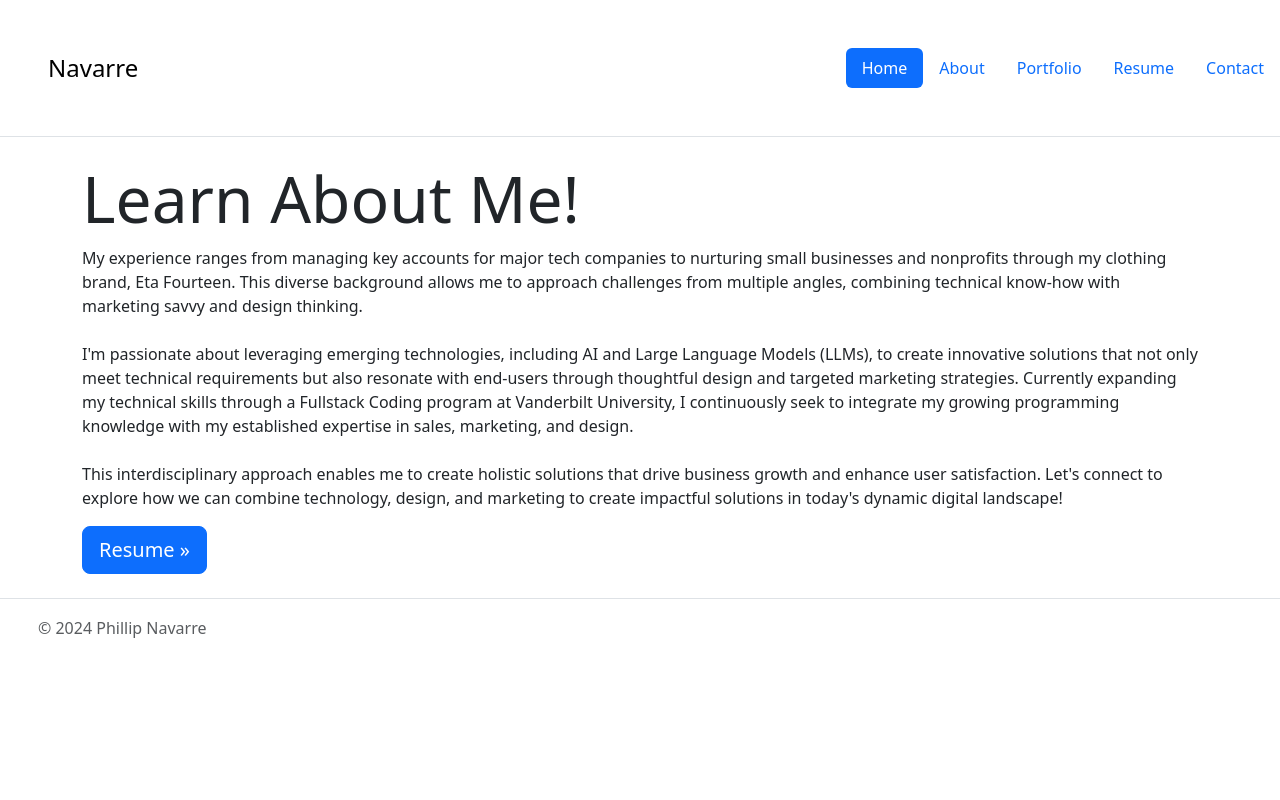
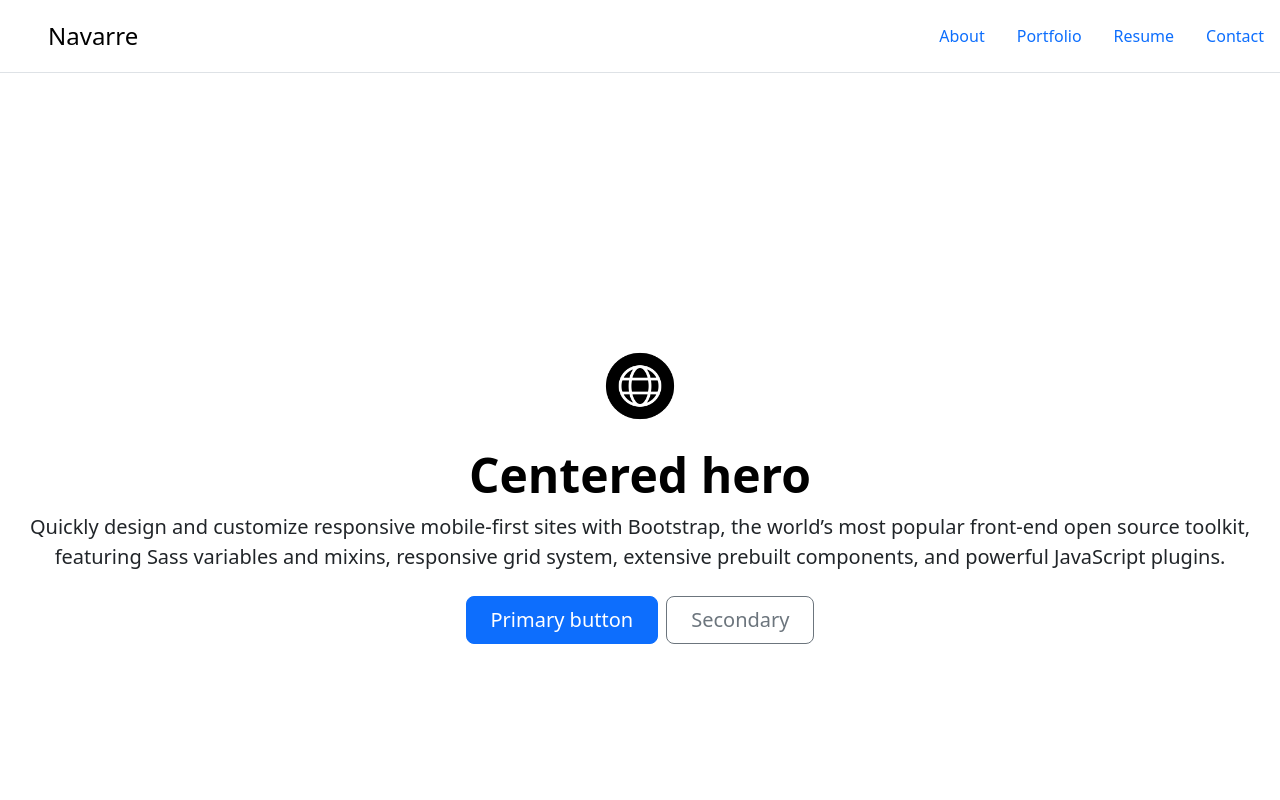
Before and after one commit to One4TheNation/ReactProj, a React (Vite) app: page / in a window 1280 px wide. Shown: the top 800 px of the page. Built offline with nearby package versions, Linux system fonts and the light colour scheme.

Commit message:
updating project main/about/resume

```diff
--- a/src/components/Header.jsx
+++ b/src/components/Header.jsx
@@ -5,7 +5,7 @@ function Header() {
   const currentPage = useLocation().pathname;
 
   return (
-    <header className="header header-expand-xl d-flex flex-wrap justify-content-center py-5 mb-4 border-bottom">
+    <header className="header header-expand-xl d-flex flex-wrap justify-content-center py-3 mb-4 border-bottom">
       <Link
         to="/"
         className="d-flex align-items-center mb-3 mb-md-0 me-md-auto link-body-emphasis text-decoration-none"
@@ -18,14 +18,9 @@ function Header() {
 
       <ul className="nav nav-pills">
         <li className="nav-item">
-          <a href="#" className="nav-link active" aria-current="page">
-            Home
-          </a>
-        </li>
-        <li className="nav-item">
-          <a href="#" className="nav-link">
+          <Link to="/about" className="nav-link">
             About
-          </a>
+          </Link>
         </li>
         <li className="nav-item">
           <a href="#" className="nav-link">
--- a/src/main.jsx
+++ b/src/main.jsx
@@ -4,6 +4,7 @@ import { createBrowserRouter, RouterProvider } from "react-router-dom";
 import App from "./App.jsx";
 import "bootstrap/dist/css/bootstrap.min.css";
 
+import MainPage from "./pages/MainPage.jsx";
 import AboutPage from "./pages/AboutPage.jsx";
 // import PortfolioPage from "./pages/PortfolioPage.jsx";
 // import ContactPage from "./pages/ContactPage.jsx";
@@ -16,6 +17,10 @@ const router = createBrowserRouter([
     children: [
       {
         index: true,
+        element: <MainPage />,
+      },
+      {
+        path: "about",
         element: <AboutPage />,
       },
       // {
--- a/src/pages/AboutPage.jsx
+++ b/src/pages/AboutPage.jsx
@@ -1,26 +1,29 @@
 import "../css/style.css";
+import React from "react";
 
 function AboutPage(props) {
   return (
-    <main role="main">
-      <div className="jumbotron">
-        <div className="container">
+    <main
+      role="main"
+      className="container-fluid text-center vh-100 d-flex flex-column align-items-center justify-content-center"
+    >
+      <div className="flex items-center justify-center w-screen h-screen py-auto my-auto">
         <h1 className="display-3">Learn About Me!</h1>
         <p id="aboutParagraph">
           My experience ranges from managing key accounts for major tech
           companies to nurturing small businesses and nonprofits through my
           clothing brand, Eta Fourteen. This diverse background allows me to
-            approach challenges from multiple angles, combining technical
-            know-how with marketing savvy and design thinking. <br></br>
+          approach challenges from multiple angles, combining technical know-how
+          with marketing savvy and design thinking. <br></br>
           <br></br>
           I'm passionate about leveraging emerging technologies, including AI
-            and Large Language Models (LLMs), to create innovative solutions
-            that not only meet technical requirements but also resonate with
-            end-users through thoughtful design and targeted marketing
-            strategies. Currently expanding my technical skills through a
-            Fullstack Coding program at Vanderbilt University, I continuously
-            seek to integrate my growing programming knowledge with my
-            established expertise in sales, marketing, and design.
+          and Large Language Models (LLMs), to create innovative solutions that
+          not only meet technical requirements but also resonate with end-users
+          through thoughtful design and targeted marketing strategies. Currently
+          expanding my technical skills through a Fullstack Coding program at
+          Vanderbilt University, I continuously seek to integrate my growing
+          programming knowledge with my established expertise in sales,
+          marketing, and design.
           <br></br>
           <br></br>
           This interdisciplinary approach enables me to create holistic
@@ -35,7 +38,6 @@ function AboutPage(props) {
           </a>
         </p>
       </div>
-      </div>
     </main>
   );
 }
--- /dev/null
+++ b/src/pages/MainPage.jsx
@@ -0,0 +1,40 @@
+import "../css/style.css";
+import logo from "../image/website.png";
+
+console.log(logo);
+
+function MainPage(props) {
+  return (
+    <main className="container-fluid text-center vh-100 d-flex flex-column align-items-center justify-content-center">
+      <div className="flex items-center justify-center w-screen h-screen py-auto my-auto">
+        <img
+          className="d-block mx-auto mb-4"
+          src={logo}
+          alt="logo"
+          width="74"
+          height="72"
+        />
+        <h1 className="display-5 fw-bold text-body-emphasis">Centered hero</h1>
+        <p className="lead mb-4">
+          Quickly design and customize responsive mobile-first sites with
+          Bootstrap, the world’s most popular front-end open source toolkit,
+          featuring Sass variables and mixins, responsive grid system, extensive
+          prebuilt components, and powerful JavaScript plugins.
+        </p>
+        <div className="d-grid gap-2 d-sm-flex justify-content-sm-center">
+          <button type="button" className="btn btn-primary btn-lg px-4 gap-3">
+            Primary button
+          </button>
+          <button
+            type="button"
+            className="btn btn-outline-secondary btn-lg px-4"
+          >
+            Secondary
+          </button>
+        </div>
+      </div>
+    </main>
+  );
+}
+
+export default MainPage;
--- a/src/pages/ResumePage.jsx
+++ b/src/pages/ResumePage.jsx
@@ -3,6 +3,10 @@ import React from "react";
 
 function ResumePage(props) {
   return (
+    <main
+      role="main"
+      className="container-fluid text-center vh-100 d-flex flex-column align-items-center justify-content-center"
+    >
       <div className="resume-page">
         <div className="jumbotron text-center">
           <h1>Take A Glance To My Work History</h1>
@@ -35,9 +39,29 @@ function ResumePage(props) {
                 laboris...
               </p>
             </div>
+            <div className="col-sm-4">
+              <h3>Column 3</h3>
+              <p>Lorem ipsum dolor sit amet, consectetur adipisicing elit...</p>
+              <p>
+                Ut enim ad minim veniam, quis nostrud exercitation ullamco
+                laboris...
+              </p>
+            </div>
+            <section id="about-me" className="container2">
+              <h2 className="content-info">Resume</h2>
+              <div className="content-main">
+                <object
+                  className="pdf"
+                  data=""
+                  width="800"
+                  height="500"
+                ></object>
+              </div>
+            </section>
           </div>
         </div>
       </div>
+    </main>
   );
 }
 export default ResumePage;
```
Also changed, not shown: src/image/website.png (added), 1 other file (tests, documents, lock files or other folders). Lines whose indentation alone changed are shown as unchanged.
